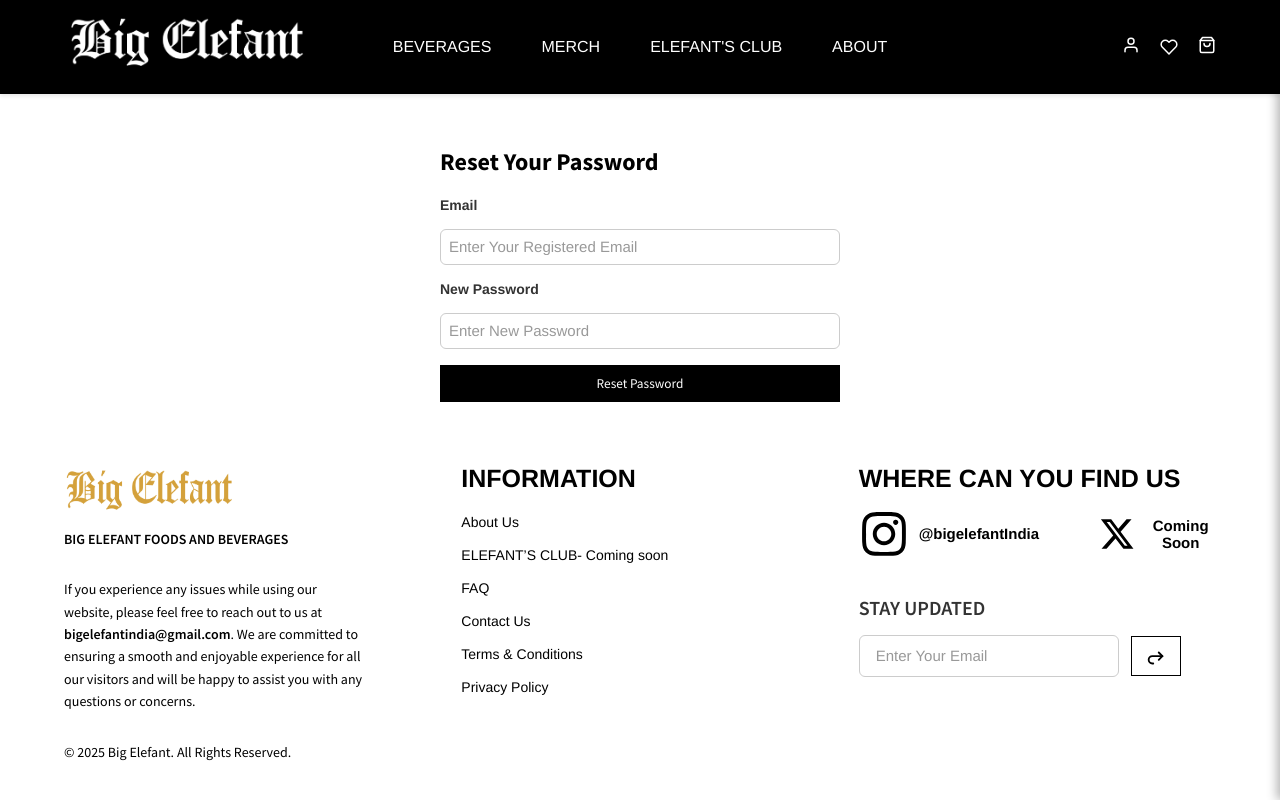
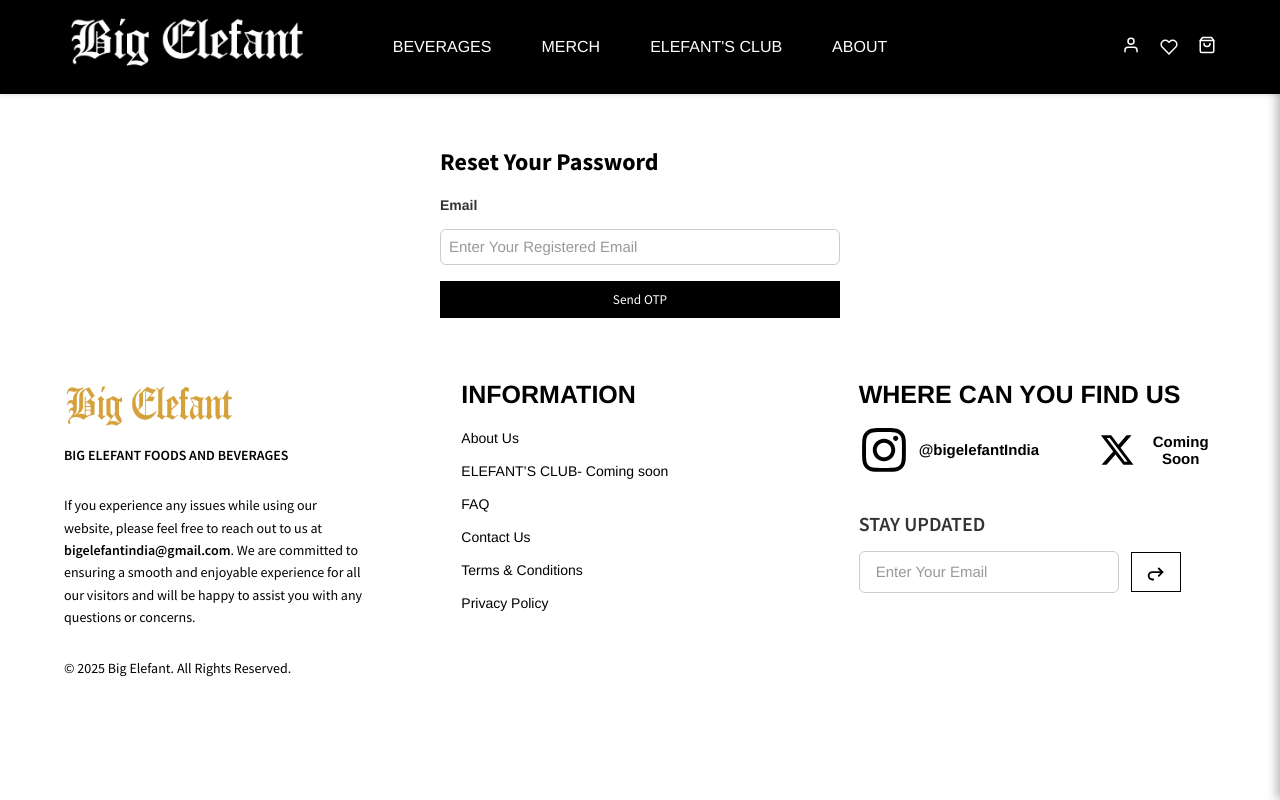
Before and after one commit to ArghyaHT/big-elefant, a React (Vite) app: page /forget-password in a window 1280 px wide. Built offline with nearby package versions, Linux system fonts and the light colour scheme.

Commit message:
check for products changes in pack size

```diff
--- a/src/components/Forget-Password/ForgetPassword.jsx
+++ b/src/components/Forget-Password/ForgetPassword.jsx
@@ -1,19 +1,95 @@
+// import React, { useState } from "react";
+// import styles from "./ForgetPassword.module.css"; // optional styling
+// import { sanityClient } from "../../utils/sanityClient";
+
+// const ForgetPassword = () => {
+//   const [email, setEmail] = useState("");
+//   const [newPassword, setNewPassword] = useState("");
+//   const [success, setSuccess] = useState("");
+//   const [error, setError] = useState("");
+
+//   const handleResetPassword = async (e) => {
+//     e.preventDefault();
+//     setError("");
+//     setSuccess("");
+
+//     try {
+//       const user = await sanityClient.fetch(
+//         `*[_type == "customer" && email == $email][0]`,
+//         { email }
+//       );
+
+//       if (!user) {
+//         setError("User with this email does not exist.");
+//         return;
+//       }
+
+//       // Update password in Sanity
+//       await sanityClient
+//         .patch(user._id)
+//         .set({ password: newPassword })
+//         .commit();
+
+//       setSuccess("Password updated successfully. You can now log in.");
+//       setEmail("");
+//       setNewPassword("");
+//     } catch (err) {
+//       console.error("Error resetting password:", err);
+//       setError("Something went wrong. Please try again.");
+//     }
+//   };
+
+//   return (
+//     <div className={styles.container}>
+//       <h2>Reset Your Password</h2>
+
+//       <form onSubmit={handleResetPassword} className={styles.form}>
+//         <label>Email</label>
+//         <input
+//           type="email"
+//           placeholder="Enter your registered email"
+//           value={email}
+//           onChange={(e) => setEmail(e.target.value)}
+//           required
+//         />
+
+//         <label>New Password</label>
+//         <input
+//           type="password"
+//           placeholder="Enter new password"
+//           value={newPassword}
+//           onChange={(e) => setNewPassword(e.target.value)}
+//           required
+//         />
+
+//         <button type="submit">Reset Password</button>
+//       </form>
+
+//       {error && <p className={styles.error}>{error}</p>}
+//       {success && <p className={styles.success}>{success}</p>}
+//     </div>
+//   );
+// };
+
+// export default ForgetPassword;
+
 import React, { useState } from "react";
 import styles from "./ForgetPassword.module.css"; // optional styling
 import { sanityClient } from "../../utils/sanityClient";
 
 const ForgetPassword = () => {
   const [email, setEmail] = useState("");
-  const [newPassword, setNewPassword] = useState("");
   const [success, setSuccess] = useState("");
   const [error, setError] = useState("");
 
-  const handleResetPassword = async (e) => {
+
+ const handleSendOtp = async (e) => {
     e.preventDefault();
     setError("");
     setSuccess("");
 
     try {
+      // Check if user exists in Sanity
       const user = await sanityClient.fetch(
         `*[_type == "customer" && email == $email][0]`,
         { email }
@@ -24,17 +100,23 @@
         return;
       }
 
-      // Update password in Sanity
-      await sanityClient
-        .patch(user._id)
-        .set({ password: newPassword })
-        .commit();
+      // Call backend API to send OTP
+      const response = await fetch("http://localhost:5000/send-otp", {
+        method: "POST",
+        headers: { "Content-Type": "application/json" },
+        body: JSON.stringify({ email }),
+      });
 
-      setSuccess("Password updated successfully. You can now log in.");
-      setEmail("");
-      setNewPassword("");
+      const data = await response.json();
+
+      if (response.ok && data.success) {
+        setSuccess("OTP sent to your email. Please check your inbox.");
+        setEmail("");
+      } else {
+        setError(data.message || "Failed to send OTP. Try again.");
+      }
     } catch (err) {
-      console.error("Error resetting password:", err);
+      console.error("Error sending OTP:", err);
       setError("Something went wrong. Please try again.");
     }
   };
@@ -43,7 +125,7 @@
     <div className={styles.container}>
       <h2>Reset Your Password</h2>
 
-      <form onSubmit={handleResetPassword} className={styles.form}>
+      <form onSubmit={handleSendOtp} className={styles.form}>
         <label>Email</label>
         <input
           type="email"
@@ -53,16 +135,7 @@
           required
         />
 
-        <label>New Password</label>
-        <input
-          type="password"
-          placeholder="Enter new password"
-          value={newPassword}
-          onChange={(e) => setNewPassword(e.target.value)}
-          required
-        />
-
-        <button type="submit">Reset Password</button>
+        <button type="submit">Send OTP</button>
       </form>
 
       {error && <p className={styles.error}>{error}</p>}
--- a/src/components/Merch/MerchSection.jsx
+++ b/src/components/Merch/MerchSection.jsx
@@ -39,7 +39,7 @@
   },
   {
     id: 3,
-    name: "Wild Hoddy",
+    name: "Elefant Hoddy",
     price: "2499",
     currency: "₹",
     image: hoddy,
--- a/src/components/SingleProduct/SingleProduct.jsx
+++ b/src/components/SingleProduct/SingleProduct.jsx
@@ -159,6 +159,20 @@
                                 );
                             })()}
                         </span>
+
+
+                        <span className={styles.productPack}>
+                            Pack of {
+                                selectedPackSize === 4
+                                    ? 4
+                                    : selectedPackSize === 6
+                                        ? 6
+                                        : selectedPackSize === 12
+                                            ? 12
+                                            : 4 // fallback
+                            }
+                        </span>
+
                     </h4>
                     {/* <div className={styles.tags}>
                         {product.tags.map((tag, index) => (
--- a/src/components/SingleProduct/SingleProduct.module.css
+++ b/src/components/SingleProduct/SingleProduct.module.css
@@ -57,7 +57,6 @@
   color: green;
   font-weight: 500;
   margin-left: 8px;
-  font-size: 25px;
 }
 
 .discountContent {
@@ -66,6 +65,11 @@
   color: green;
   font-weight: 500;
   font-size: 20px
+}
+
+.productPack{
+    margin-left: 8px;
+    font-size: 20px
 }
 
 
@@ -426,6 +430,10 @@
     font-size: 14px;
     margin-left: 4px;
   }
+  .productPack{
+     font-size: 14px;
+    margin-left: 6px;
+  }
 }
 
 
@@ -520,4 +528,8 @@
   .discountContent {
     font-size: 12px;
   }
+
+  .productPack{
+     font-size: 12px;
+  }
 }
```
Lines whose indentation alone changed are shown as unchanged.
